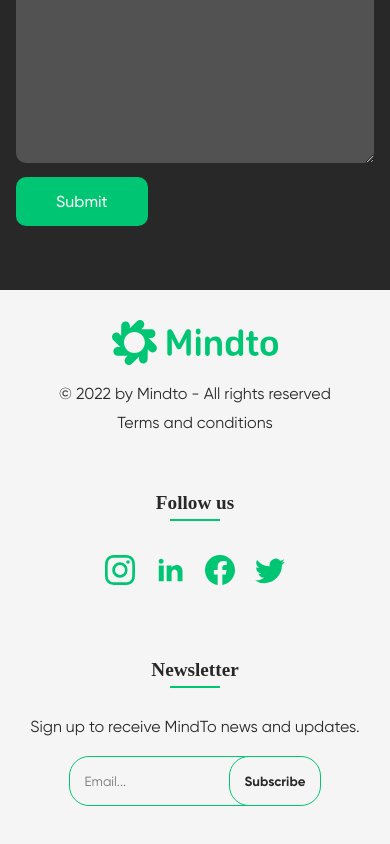
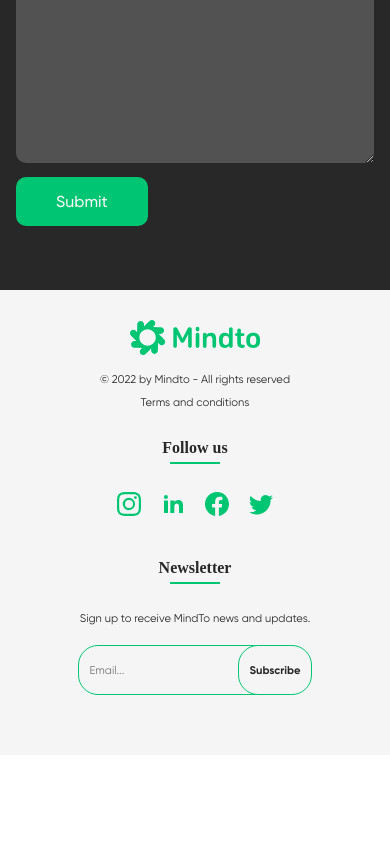
Before and after one commit to ESIEA-Dive/Mindto, a React (Create React App) app in the folder frontend_mindto/: page / in a window 390 px wide. Shown: the part 5192-6036 px from the top of the page. After the commit the page ends 5947 px from the top, so only its background shows below. Built offline with nearby package versions, Linux system fonts and the light colour scheme; a web font is replaced by a local one.

Commit message:
footer responsive size

```diff
--- a/frontend_mindto/src/container/Footer/Footer.scss
+++ b/frontend_mindto/src/container/Footer/Footer.scss
@@ -11,6 +11,10 @@
         justify-content: center;
         color: var(--primary-color);
         font-family: "GilroyRegular";
+        font-size: 1rem;
+        @media only screen and (max-width: 900px) {
+            font-size: 0.7rem;
+        }
     }
 
     .footer-col {
@@ -20,6 +24,9 @@
             margin-top: 30px;
             img {
                 height: 45px;
+                @media only screen and (max-width: 900px) {
+                    height: 35px;
+                }
                 color: var(--secondary-color);
             }
         }
@@ -32,6 +39,10 @@
         margin-top: 30px;
         position: relative;
         font-family: "OctoberTamil";
+        @media only screen and (max-width: 900px) {
+            font-size: 1rem;
+            margin-top: 0px;
+        }
     }
 
     .footer-col .separation {
@@ -61,7 +72,10 @@
     .logo {
         width: 30px;
         height: 30px;
-        margin-top: 5px;
+        @media only screen and (max-width: 900px) {
+            width: 24px;
+            height: 24px;
+        }
     }
 
     // Newsletter
@@ -83,6 +97,10 @@
         font-family: "GilroyRegular";
         background-color: var(--white-color);
         color: var(--primary-color);
+        @media only screen and (max-width: 900px) {
+            font-size: 0.7rem;
+            padding: 10px;
+        }
     }
 
     input:focus {
@@ -100,6 +118,10 @@
         margin-top: 20px;
         margin-left: -40px;
         font-family: "GilroyBold";
+        @media only screen and (max-width: 900px) {
+            font-size: 0.7rem;
+            padding: 10px;
+        }
     }
 
     .btnsend:hover {
```
